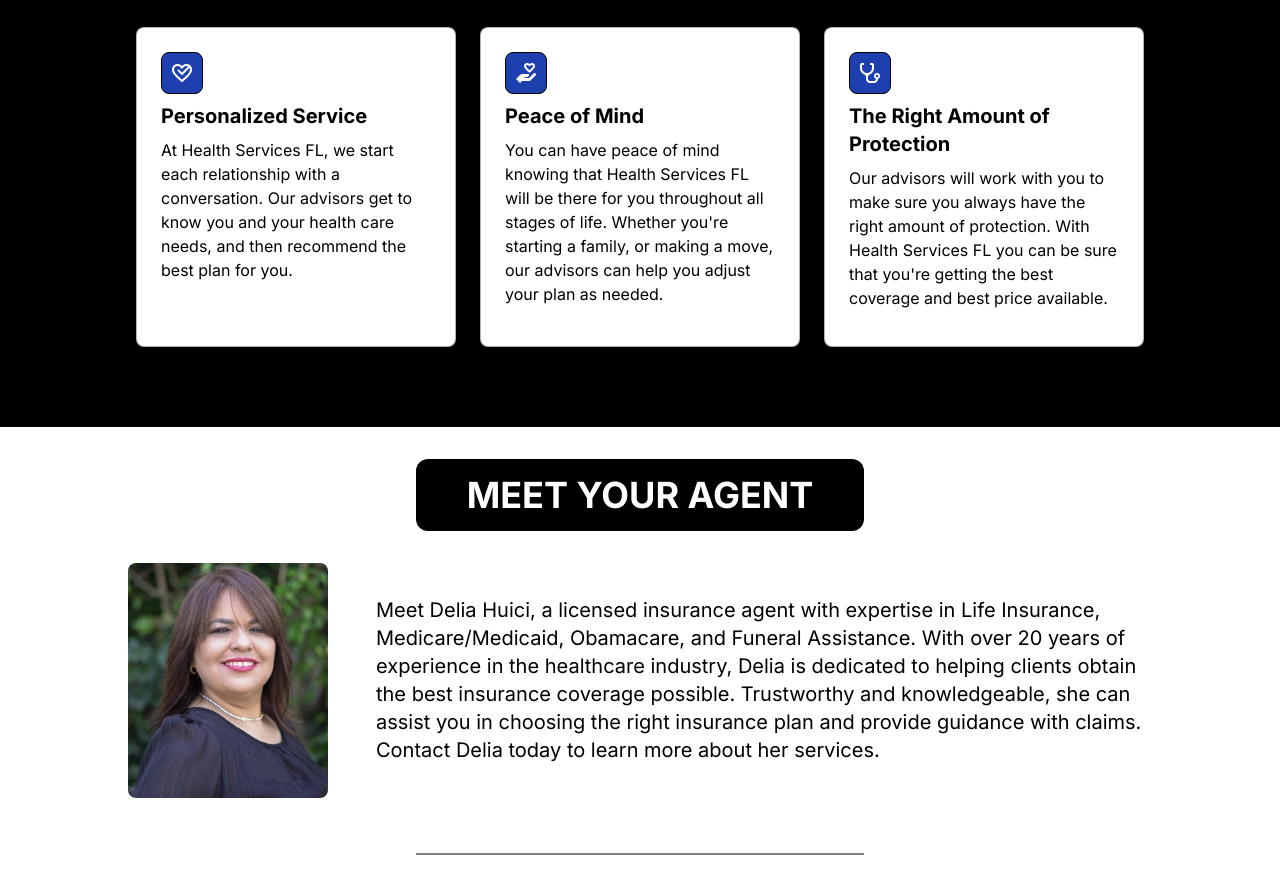
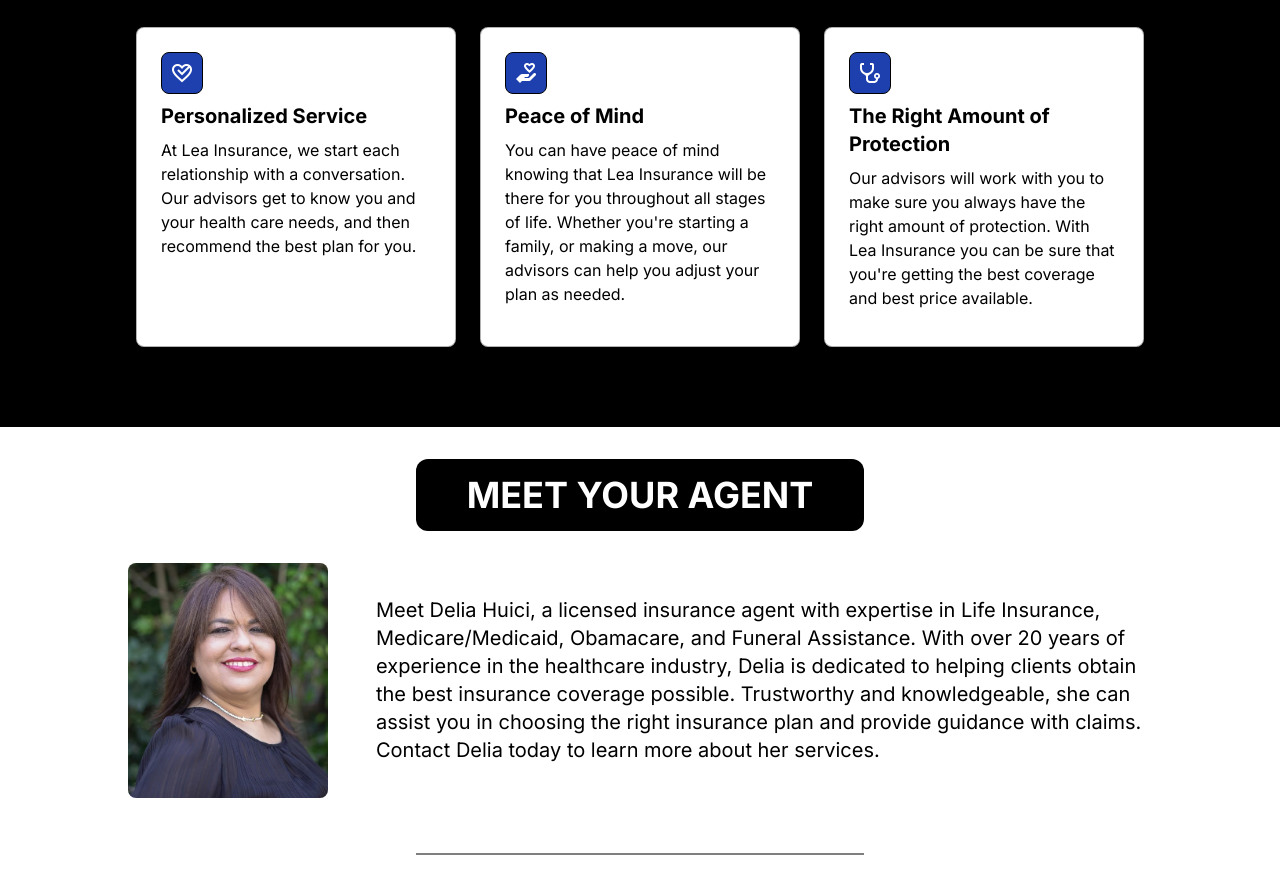
Before and after one commit to ballinyouup/leainsurance, a Next.js app: page / in a window 1280 px wide. Shown: the part 1180-2074 px from the top of the page. Built offline with nearby package versions, Linux system fonts and the light colour scheme.

Commit message:
changed health services to Lea

```diff
--- a/app/components/Home/WhySection/WhySection.tsx
+++ b/app/components/Home/WhySection/WhySection.tsx
@@ -10,7 +10,7 @@ const WhySection = () => {
 				}
 				title={"Personalized Service"}
 				text={
-					"At Health Services FL, we start each relationship with a conversation. Our advisors get to know you and your health care needs, and then recommend the best plan for you."
+					"At Lea Insurance, we start each relationship with a conversation. Our advisors get to know you and your health care needs, and then recommend the best plan for you."
 				}
 			/>
 			<WhyCard
@@ -20,7 +20,7 @@ const WhySection = () => {
 				}
 				title={"Peace of Mind"}
 				text={
-					"You can have peace of mind knowing that Health Services FL will be there for you throughout all stages of life. Whether you're starting a family, or making a move, our advisors can help you adjust your plan as needed."
+					"You can have peace of mind knowing that Lea Insurance will be there for you throughout all stages of life. Whether you're starting a family, or making a move, our advisors can help you adjust your plan as needed."
 				}
 			/>
 			<WhyCard
@@ -30,7 +30,7 @@ const WhySection = () => {
 				}
 				title={"The Right Amount of Protection"}
 				text={
-					"Our advisors will work with you to make sure you always have the right amount of protection. With Health Services FL you can be sure that you're getting the best coverage and best price available."
+					"Our advisors will work with you to make sure you always have the right amount of protection. With Lea Insurance you can be sure that you're getting the best coverage and best price available."
 				}
 			/>
 		</section>
```
